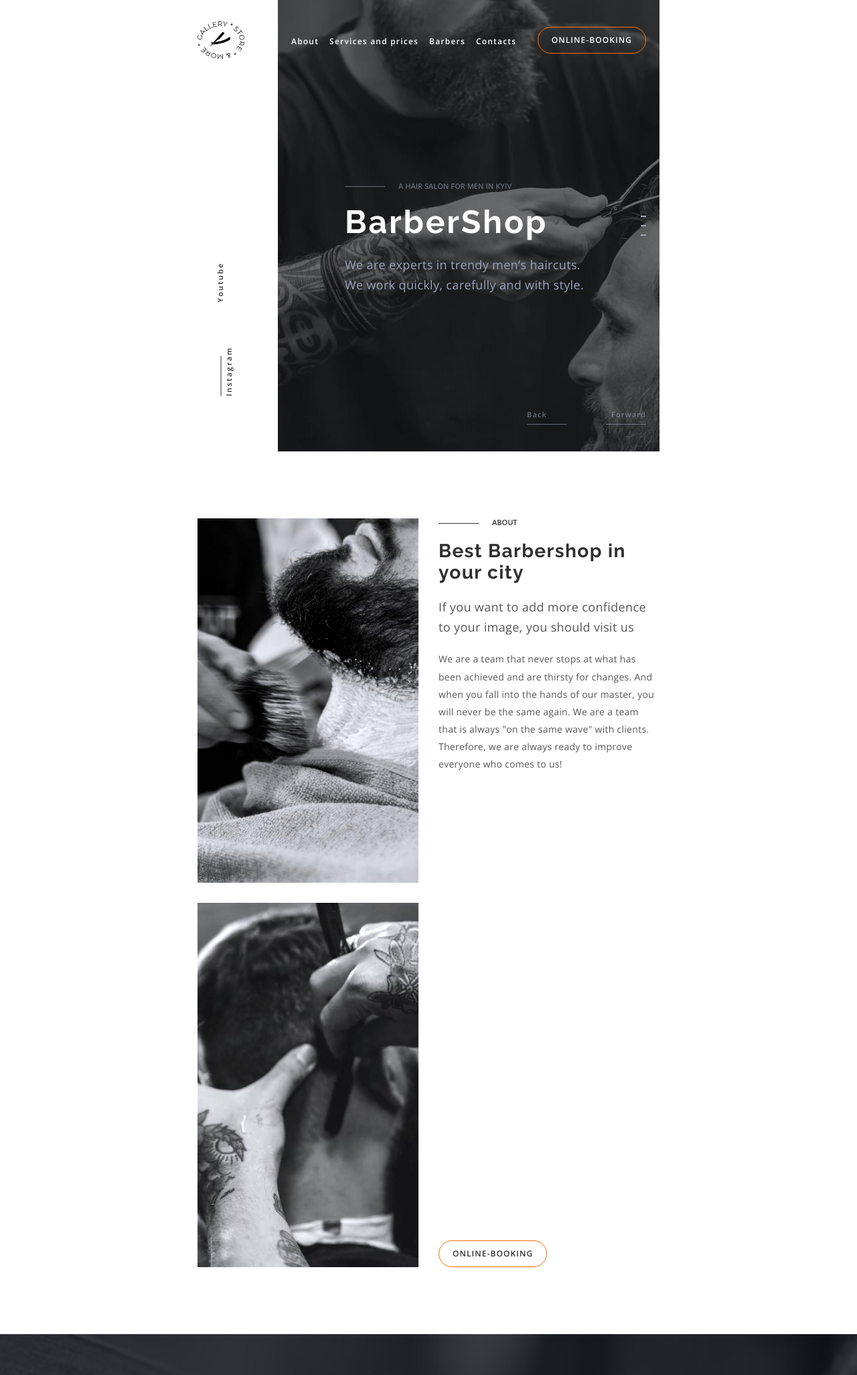
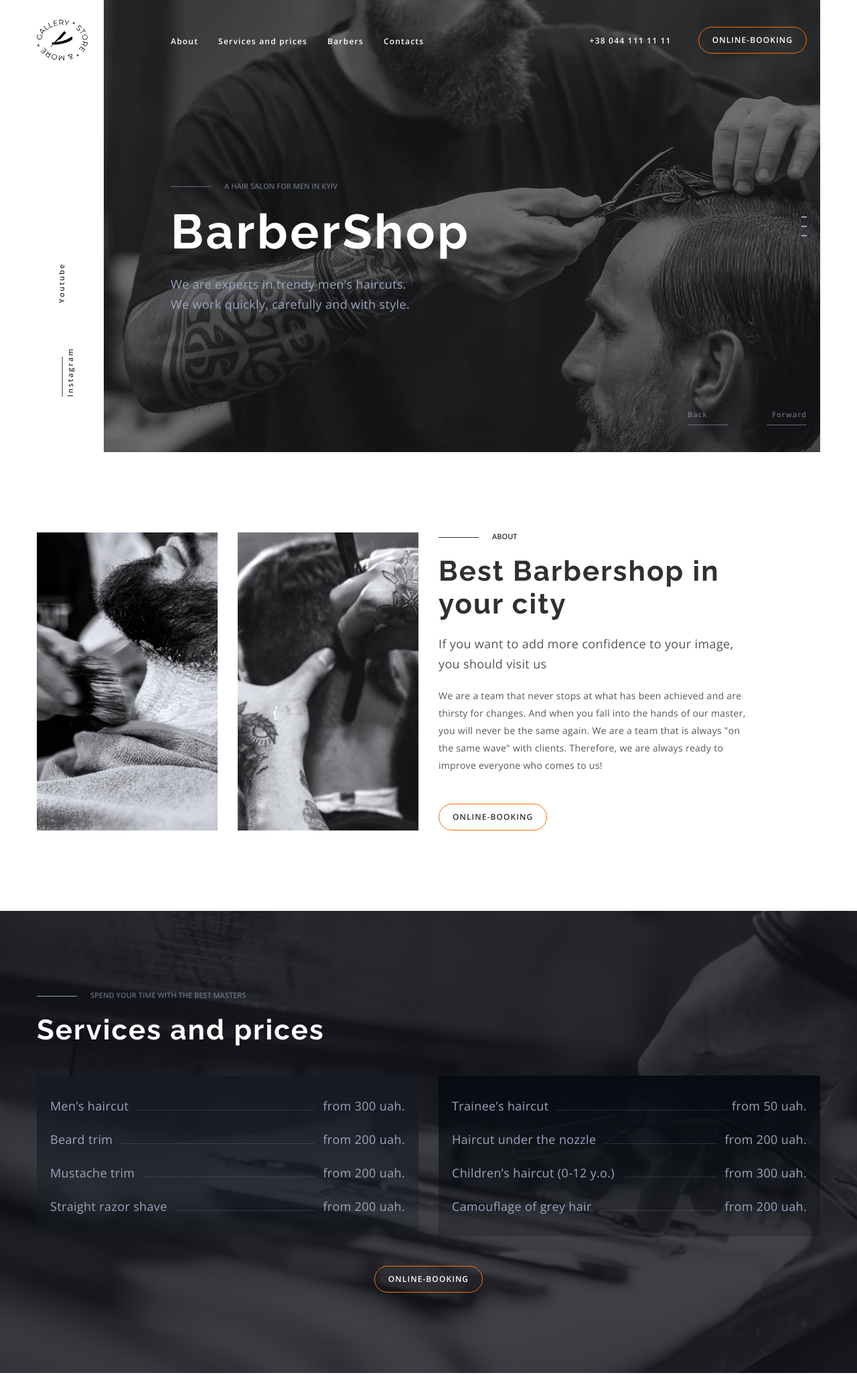
Before and after one commit to Perslay/goit-barbershop, a plain HTML site: page index.html in a window 1280 px wide. Shown: the top 2053 px of the page at 67% size. Drawn offline with nearby package versions, Linux system fonts and the light colour scheme; files whose address does not match are found by name.

Commit message:
Starting desktop screen
Still problem with rotation plus problems with container width. Elements inside don't take proper space

```diff
--- a/css/styles.css
+++ b/css/styles.css
@@ -178,7 +178,7 @@ address {
   color: var(--color-white);
   font-family: "Raleway", sans-serif;
   font-size: 48px;
-  letter-spacing: 0.06em;
+  letter-spacing: 0.05em;
   margin-bottom: 20px;
 }
 
@@ -411,6 +411,7 @@ address {
   display: flex;
   flex-wrap: wrap;
   gap: 44px;
+  width: 100%;
 }
 
 .form-main {
@@ -689,6 +690,7 @@ address {
 (-webkit-min-device-pixel-ratio: 2),
 (min-resolution: 192dpi),
 (min-resolution: 2dppx) {
+
   .header-main {
     background-image: linear-gradient(var(--color-darkblue-transparent), var(--color-darkblue-transparent)), url("../images/slides/slider-1-mobile@2x.jpg");
   }
@@ -745,6 +747,10 @@ address {
 
   .header-aside-logo {
     height: 70px;
+  }
+
+  .aside-logo-big {
+    display: none;
   }
 
   .social-header {
@@ -892,6 +898,14 @@ address {
     padding: 32px 33px 32px 34px;
   }
 
+  .prices-left,
+  .prices-right {
+    display: flex;
+    flex-wrap: wrap;
+    gap: 20px;
+    width: 100%;
+  }
+
   .prices-row {
     display: flex;
     gap: 12px;
@@ -972,6 +986,7 @@ address {
   @media (min-device-pixel-ratio: 2), (-webkit-min-device-pixel-ratio: 2),
   (min-resolution: 192dpi),
   (min-resolution: 2dppx) {
+
     .header-main {
       background-image: linear-gradient(var(--color-darkblue-transparent), var(--color-darkblue-transparent)), url("../images/slides/slider-1-tablet@2x.jpg");
     }
@@ -985,3 +1000,125 @@ address {
     }
   }
 }
+
+@media all and (min-width: 1170px) {
+
+  .container {
+    max-width: 1248px;
+  }
+
+  .section {
+    padding: 120px 0;
+  }
+
+  .second-heading {
+    font-size: 42px;
+    line-height: 1.17;
+  }
+
+  /* header */
+
+  .header-wrap {
+    gap: 24px;
+  }
+
+  .header-aside {
+    margin: 22px 0 40px;
+    max-width: 76px;
+  }
+
+  .header-aside-logo {
+    display: none;
+  }
+
+  .aside-logo-big {
+    display: block;
+  }
+
+  .header-main {
+    background-image: linear-gradient(var(--color-darkblue-transparent), var(--color-darkblue-transparent)), url(../images/slides/slider-1.jpg);
+  }
+
+  .header-top {
+    margin-left: 80px;
+  }
+
+  .header-nav-list {
+    gap: 30px;
+  }
+
+  .header-top-right {
+    align-items: center;
+    display: flex;
+  }
+
+  .header-address {
+    display: block;
+    margin-right: 40px;
+  }
+
+  .header-address .link {
+    color: var(--color-white);
+    font-size: 12px;
+    font-weight: 600;
+    letter-spacing: 0.1em;
+    line-height: 1.33;
+  }
+
+  .first-heading {
+    font-size: 72px;
+    line-height: 1.18;
+  }
+
+  .header-p {
+    margin-bottom: 144px;
+  }
+
+  /* about */
+
+  .about-left {
+    flex-wrap: nowrap;
+  }
+
+  .about-right {
+    max-width: 470px;
+  }
+
+  .about .second-heading {
+    max-width: 470px;
+  }
+
+  /* services */
+
+  .services {
+    background-image: url(../images/bgs/bg-1.png);
+  }
+
+  .prices {
+    background: none;
+    gap: 30px;
+    padding: 0;
+  }
+
+  .prices-left {
+    background: linear-gradient(180deg, #171A24 0%, rgba(23, 26, 36, 0.20) 100%);
+    max-width: 570px;
+    padding: 30px 20px;
+  }
+
+  .prices-right {
+    background: linear-gradient(180deg, #090B13 0%, rgba(9, 11, 19, 0.20) 100%);
+    max-width: 570px;
+    padding: 30px 20px;
+  }
+
+  @media (min-device-pixel-ratio: 2),
+  (-webkit-min-device-pixel-ratio: 2),
+  (min-resolution: 192dpi),
+  (min-resolution: 2dppx) {
+
+    .header-main {
+      background-image: linear-gradient(var(--color-darkblue-transparent), var(--color-darkblue-transparent)), url(../images/slides/slider-1@2x.jpg);
+    }
+  }
+}
--- a/index.html
+++ b/index.html
@@ -22,6 +22,11 @@
         <div class="header-aside">
           <a href="./index.html" class="link logo header-aside-logo">
             <svg width="70" height="56">
+              <use href="./images/icons.svg#icon-logo" />
+            </svg>
+          </a>
+          <a href="./index.html" class="link logo aside-logo-big">
+            <svg width="76" height="76">
               <use href="./images/icons.svg#icon-logo" />
             </svg>
           </a>
@@ -113,7 +118,7 @@
                     ./images/about/about-1@2x.jpg 540w
                   "
                   media="(min-width: 1170px)"
-                  sizes="370px"
+                  sizes="270px"
                 />
                 <source
                   srcset="
@@ -137,7 +142,7 @@
                     ./images/about/about-2@2x.jpg 540w
                   "
                   media="(min-width: 1170px)"
-                  sizes="370px"
+                  sizes="270px"
                 />
                 <source
                   srcset="
@@ -179,6 +184,7 @@
           <p class="title-paragraph">Spend your time with the best masters</p>
           <h2 class="second-heading">Services and prices</h2>
           <div class="prices">
+            <div class="prices-left">
               <div class="prices-row">
                 <p class="paragraph">Men’s haircut</p>
                 <div class="price-stripe"></div>
@@ -199,6 +205,8 @@
                 <div class="price-stripe"></div>
                 <p class="paragraph">from 200 uah.</p>
               </div>
+            </div>
+            <div class="prices-right">
               <div class="prices-row">
                 <p class="paragraph">Trainee’s haircut</p>
                 <div class="price-stripe"></div>
@@ -218,6 +226,7 @@
                 <p class="paragraph">Camouflage of grey hair</p>
                 <div class="price-stripe"></div>
                 <p class="paragraph">from 200 uah.</p>
+              </div>
             </div>
           </div>
           <button class="orange-button" type="button">online-booking</button>
@@ -739,4 +748,5 @@
   inne gęstości obrazów
   responsywność obrazów - img w css
   dać img width i height w html
+  rotacja w header po lewej utrudnia pozycjonowanie elementu
 -->
```
Lines whose indentation alone changed are shown as unchanged.
